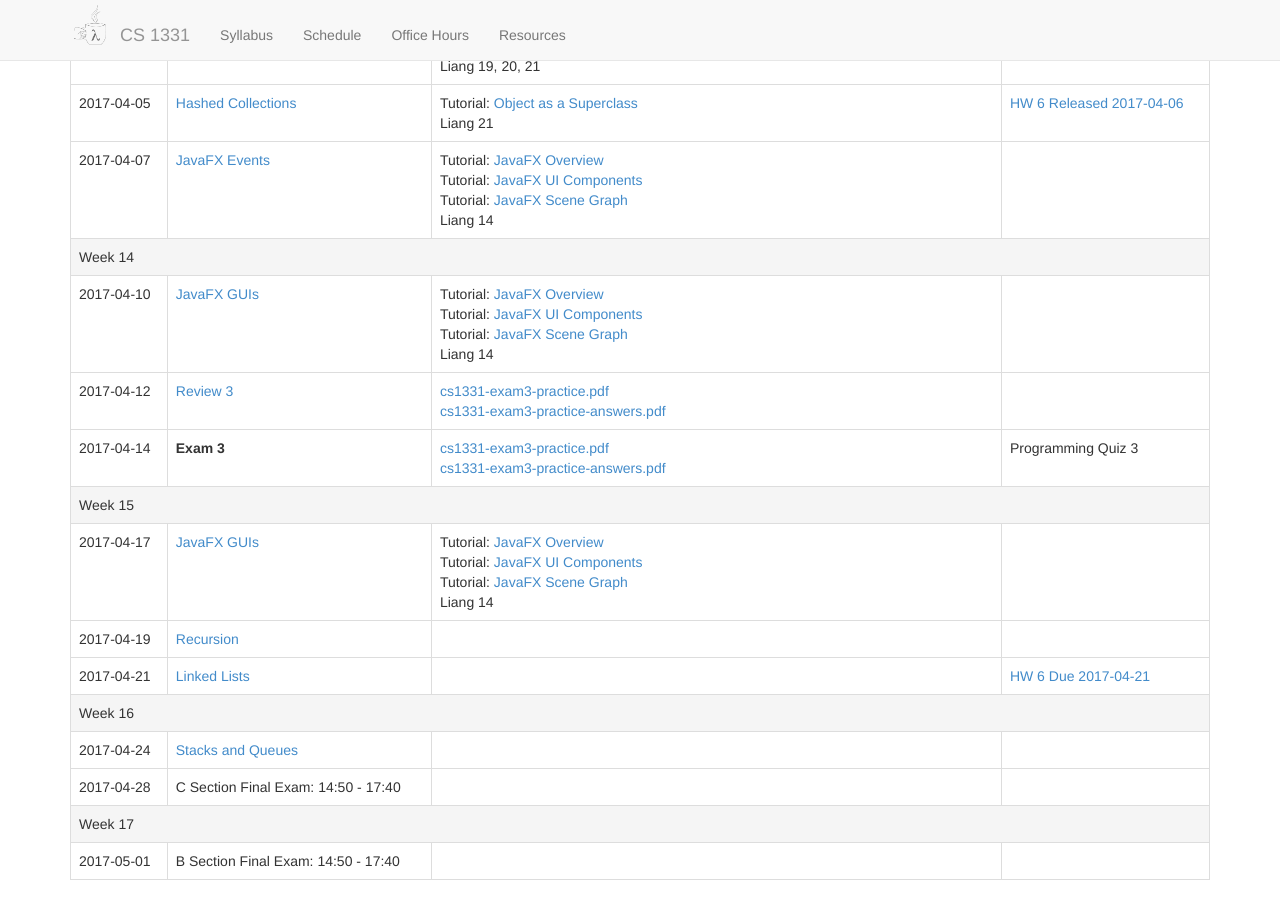
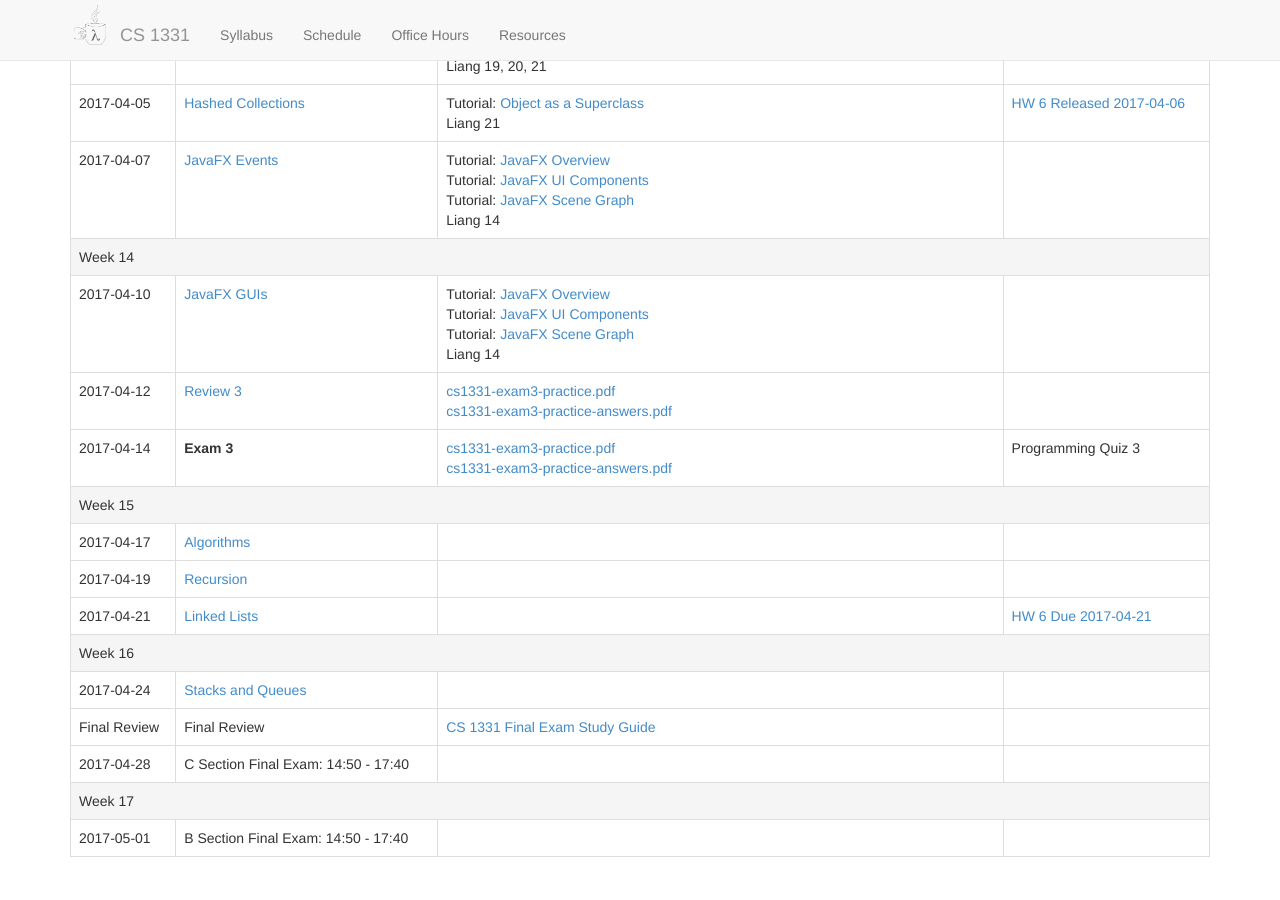
Before and after one commit to cs1331/cs1331.github.io.old, a Jekyll site: the page built from spring2017.html, in a window 1280 px wide and 900 px high, scrolled down 3213 px. Built offline with Jekyll 4.4.1, drawn with Linux system fonts in a browser that asks for light colours; nearby versions of some CDN libraries; after the commit the page ends 4090 px from its top, so only the background shows below that.

Commit message:
Add final exam study guide

```diff
--- a/spring2017.html
+++ b/spring2017.html
@@ -845,16 +845,10 @@ title: CS 1331 - Spring 2017
 
     <tr>
       <td>2017-04-17</td>
-      <td><a href="slides/javafx-guis.pdf">JavaFX GUIs</a></td>
+      <td><a href="slides/algorithms.pdf">Algorithms</a></td>
       <td>
 
-        Tutorial: <a href="http://docs.oracle.com/javase/8/javafx/get-started-tutorial/jfx-overview.htm#JFXST784">JavaFX Overview</a><br/>
 
-        Tutorial: <a href="http://docs.oracle.com/javase/8/javafx/user-interface-tutorial/ui_controls.htm">JavaFX UI Components</a><br/>
-
-        Tutorial: <a href="http://docs.oracle.com/javase/8/javafx/scene-graph-tutorial/scenegraph.htm">JavaFX Scene Graph</a><br/>
-
-        Liang 14
       </td>
       <td>
 
@@ -914,6 +908,21 @@ title: CS 1331 - Spring 2017
 
 
     <tr>
+      <td>Final Review</td>
+      <td>Final Review</td>
+      <td>
+
+        <a href="cs1331-final-exam-study-guide.pdf">CS 1331 Final Exam Study Guide</a>
+      </td>
+      <td>
+
+
+      </td>
+    </tr>
+
+
+
+    <tr>
       <td>2017-04-28</td>
       <td>C Section Final Exam: 14:50 - 17:40</td>
       <td>
```
Also changed, not shown: cs1331.json (+36 -31 lines), 3 other files.
